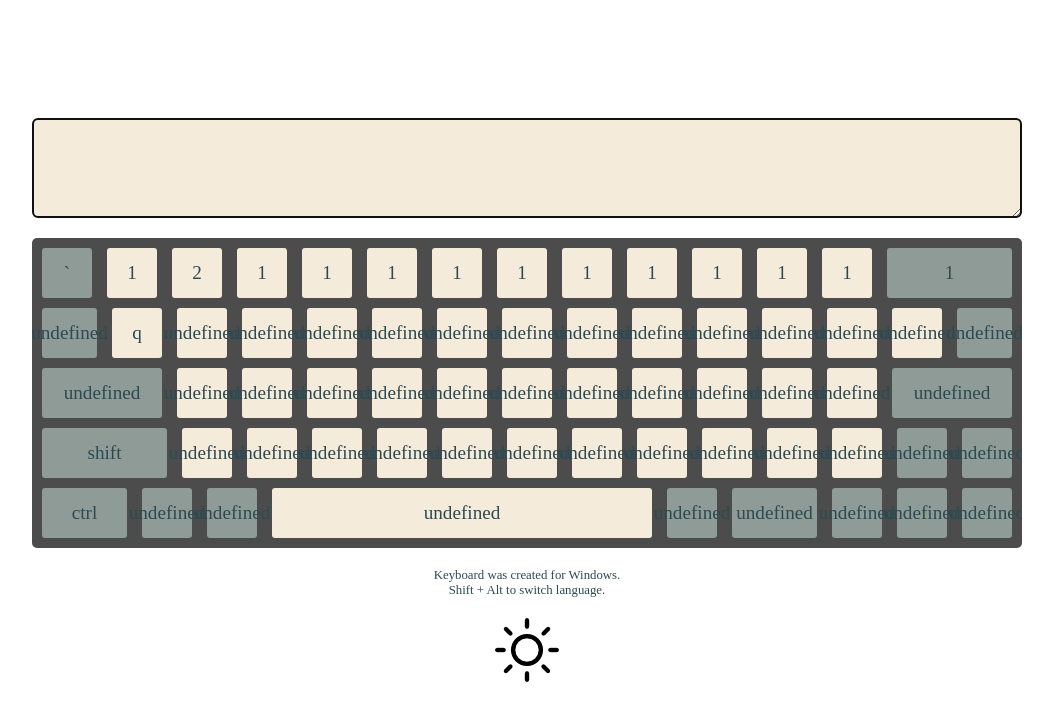
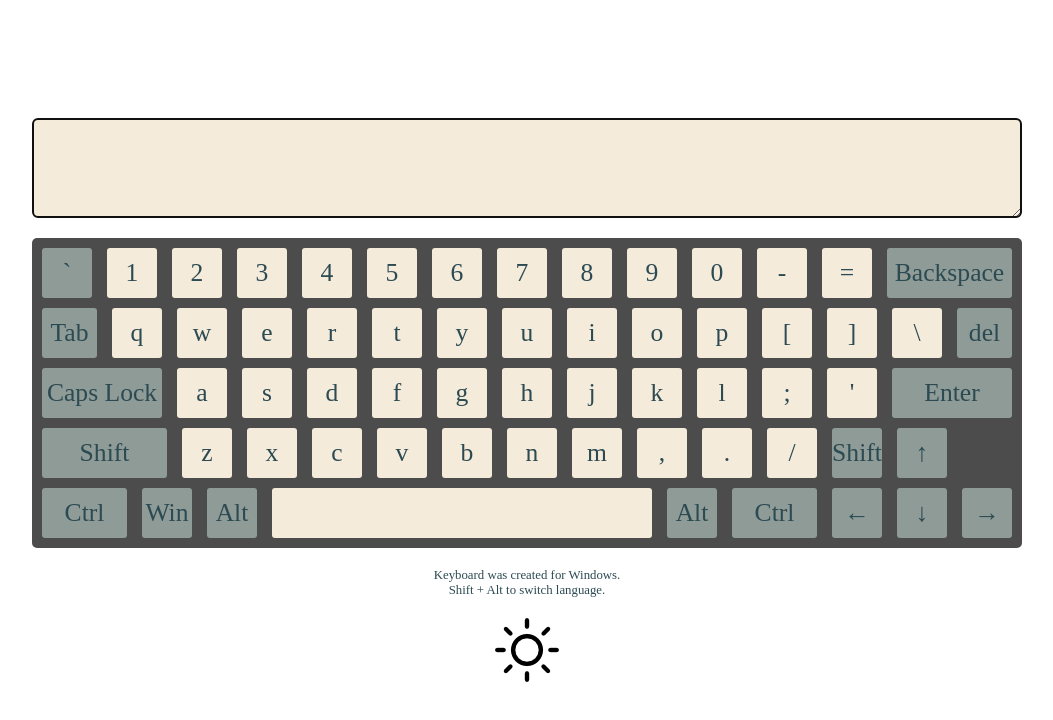
Before and after one commit to ivakos/virtual-keyboard, a plain HTML site: page virtual-keyboard/index.html in a window 1280 px wide. Shown: the whole page, without its empty margins (113-1166 px from the left). Drawn offline with Linux system fonts and the light colour scheme.

Commit message:
feat: add layouts

```diff
--- a/virtual-keyboard/script.js
+++ b/virtual-keyboard/script.js
@@ -1,37 +1,128 @@
-import { createlayoutKeyboard } from './startKeyboard.js';
+const currentLocal = "en";
+const layout = [
+  [createKey(192, '`', '~', 'ё', 'Ё'), createKey(49, 1, '!', 1, '!'), createKey(50, 2, '@', 2, '@'), createKey(51, 3, '#', 3, '#'), createKey(52, 4, '$', 4, '$'), createKey(53, 5, '%', 5, '%'), createKey(54, 6, '^', 6, '^'), createKey(55, 7, '&', 7, '&'), createKey(56, 8, '*', 8, '*'), createKey(57, 9, '(', 9, '('), createKey(48, 0, ')', 0, ')'), createKey(189, '-', '_', '-', '_'), createKey(187, '=', '+', '=', '+'), createKey(8, 'Backspace', 'Backspace', 'Backspace', 'Backspace')],
+  [createKey(9, 'Tab', 'Tab', 'Tab', 'Tab'), createKey(81, 'q', 'Q', 'й', 'Й'), createKey(87, 'w', 'W', 'ц', 'Ц'), createKey(69, 'e', 'E', 'у', 'У'), createKey(82, 'r', 'R', 'к', 'К'), createKey(84, 't', 'T', 'е', 'Е'), createKey(89, 'y', 'Y', 'н', 'Н'), createKey(85, 'u', 'U', 'г', 'Г'), createKey(73, 'i', 'I', 'ш', 'Ш'), createKey(79, 'o', 'O', 'щ', 'Щ'), createKey(80, 'p', 'P', 'з', 'З'), createKey(219, '[', '{', 'х', 'Х'), createKey(221, ']', '}', 'ъ', 'Ъ'), createKey(220, '\\', '|', '\\', '/'), createKey(46, 'del', 'del', 'del', 'del')],
+  [createKey(20, 'Caps Lock', 'Caps Lock', 'Caps Lock', 'Caps Lock'), createKey(65, 'a', 'A', 'ф', 'Ф'), createKey(83, 's', 'S', 'ы', 'Ы'), createKey(68, 'd', 'D', 'в', 'В'), createKey(70, 'f', 'F', 'а', 'А'), createKey(71, 'g', 'G', 'п', 'П'), createKey(72, 'h', 'H', 'р', 'Р'), createKey(74, 'j', 'J', 'о', 'О'), createKey(75, 'k', 'K', 'л', 'Л'), createKey(76, 'l', 'L', 'д', 'Д'), createKey(186, ';', ':', 'ж', 'Ж'), createKey(222, "'", '"', 'э', 'Э'), createKey(13, 'Enter', 'Enter', 'Enter', 'Enter')],
+  [createKey(16, "Shift", 'Shift', "Shift", 'Shift'), createKey(90, 'z', 'Z', 'я', 'Я'), createKey(88, 'x', 'X', 'ч', 'Ч'), createKey(67, 'c', 'C', 'с', 'С'), createKey(86, 'v', 'V', 'м', 'М'), createKey(66, 'b', 'B', 'и', 'И'), createKey(78, 'n', 'N', 'т', 'Т'), createKey(77, 'm', 'M', 'ь', 'Ь'), createKey(188, ',', '<', 'б', 'Б'), createKey(190, '.', '>', 'ю', 'Ю'), createKey(191, '/', '?', '.', ','), createKey(16, 'Shift', 'Shift', 'Shift', 'Shift'), createKey(38, '↑', '↑', '↑', '↑')],
+  [createKey(17, 'Ctrl', 'Ctrl', 'Ctrl', 'Ctrl'), createKey(91, 'Win', 'Win', 'Win', 'Win'), createKey(18, 'Alt', 'Alt', 'Alt', 'Alt'), createKey(32, '', '', '', ''), createKey(18, 'Alt', 'Alt', 'Alt', 'Alt'), createKey(17, 'Ctrl', 'Ctrl', 'Ctrl', 'Ctrl'), createKey(37, '←', '←', '←', '←'), createKey(40, '↓', '↓', '↓', '↓'), createKey(39, '→', '→', '→', '→')]
+]
 
+function createKey(keyCode, enValue, enSymbol, ruValue, ruSymbol) {
+  return {
+    code: keyCode,
+    en: enValue,
+    enSymbol: enSymbol,
+    ru: ruValue,
+    ruSymbol: ruSymbol,
+  }
+}
+
+const body = document.body;
+const wrapper = document.createElement('div');
+wrapper.className = "wrapper";
+body.append(wrapper);
+
+const textAreaField = document.createElement('textarea');
+textAreaField.className = "textAreaField";
+textAreaField.setAttribute("autofocus", "autofocus");
+wrapper.append(textAreaField);
+
+const keyboard = document.createElement('div');
+keyboard.className = "keyboard";
+wrapper.append(keyboard);
+
+for (let i = 0; i < layout.length; i++) {
+  const row = document.createElement('div');
+  row.className = "row";
+  keyboard.append(row);
+
+  for (let k = 0; k < layout[i].length; k++) {
+    const keyWrapper = document.createElement('div');
+    keyWrapper.className = "key-wrapper";
+    row.append(keyWrapper);
+
+    const key = document.createElement('p');
+    const letter = layout[i][k];
+    key.className = "key";
+
+    keyWrapper.onclick = (event) => {
+      if (event.target || event.target.firstElementChild) {
+        const textArea = document.getElementsByClassName("textAreaField")[0];
+        // textArea.value = textArea.value + event.target.firstElementChild.innerHTML;
+        console.log(event.target);
+      }
+    }
+
+    key.innerHTML = letter[currentLocal];
+    key.id = letter.code;
+
+    if ((i == 0 && (k == 0 || k == 13)) ||
+      (i == 1 && (k == 0 || k == 14)) ||
+      (i == 2 && (k == 0 || k == 12)) ||
+      (i == 3 && (k == 0 || k == 11 || k == 12)) ||
+      (i == 4 && (k != 3))) {
+      keyWrapper.classList.add('key-special');
+    }
+
+    keyWrapper.append(key);
+    layout[i][k] = keyWrapper;
+  }
+}
+
+layout[0][13].classList.add('backspace');
+
+layout[1][0].classList.add('tab');
+layout[1][14].classList.add('delete');
+
+layout[2][0].classList.add('caps-lock');
+layout[2][12].classList.add('enter');
+
+layout[3][0].classList.add('shift');
+
+layout[4][0].classList.add('ctrl');
+layout[4][3].classList.add('space');
+layout[4][5].classList.add('ctrl');
+
+const description = document.createElement('div');
+description.className = "description";
+description.innerHTML = "Keyboard was created for Windows. <br>Shift + Alt to switch language."
+wrapper.append(description);
+
+// ----------------------------- SWITCH THEME
+const switchTheme = document.createElement('div');
+switchTheme.className = "switch-theme";
+wrapper.append(switchTheme);
+
+const keysWrapper = document.querySelectorAll('.key-wrapper');
+const keys = document.querySelectorAll('.key');
+const lightTheme = [body, textAreaField, keyboard, description];
+switchTheme.addEventListener('click', () => {
+  switchTheme.classList.toggle('active')
+  lightTheme.forEach((element) => element.classList.toggle('dark'));
+  keys.forEach((element) => element.classList.toggle('dark'));
+})
+// -----------------------------END SWITCH THEME
 
 const functionalKeys = [16];
 
-
-
-initialize();
-function initialize() {
-  createlayoutKeyboard();
-
-}
-
-
 addEventListener("keydown", (event) => {
   document.getElementById(event.keyCode).parentNode.classList.add("click");
-  if(document.activeElement.classList[0] !==  "textAreaField" && !functionalKeys.includes(event.keyCode)) {
+  if (document.activeElement.classList[0] !== "textAreaField" && !functionalKeys.includes(event.keyCode)) {
     const textArea = document.getElementsByClassName("textAreaField")[0];
     textArea.value = textArea.value + event.key;
   }
-  if(event.keyCode === 16) {
-    document.getElementById("49").innerHTML = "!";
+  if (event.keyCode === 16) {
+
   }
 
 });
 
 addEventListener("keyup", (event) => {
-  setTimeout(() =>
-  {
+  setTimeout(() => {
     document.getElementById(event.keyCode).parentNode.classList.remove("click");
-    if(event.keyCode === 16) {
+    if (event.keyCode === 16) {
       document.getElementById("49").innerHTML = "1";
     }
   }
-  , 300)
-
+    , 100)
 });
--- a/virtual-keyboard/startKeyboard.js
+++ /dev/null
@@ -1,103 +0,0 @@
-function createKey(keyCode, enValue, ruValue, enSymbol, ruSymbol) {
-  return {
-    code: keyCode,
-    en: enValue,
-    enSymbol: enSymbol,
-    ru: ruValue,
-    ruSymbol: ruSymbol,
-  }
-}
-
-const layout = [
-  [createKey(192, '`', '~', 'ё', 'Ё'), createKey(49, 1, 1, "!"), createKey(50, 2, 2), createKey(49, 1, 1, "!"), createKey(49, 1, 1, "!"), createKey(49, 1, 1, "!"), createKey(49, 1, 1, "!"), createKey(49, 1, 1, "!"), createKey(49, 1, 1, "!"), createKey(49, 1, 1, "!"), createKey(49, 1, 1, "!"), createKey(49, 1, 1, "!"), createKey(49, 1, 1, "!"), createKey(49, 1, 1, "!")],
-  ["", createKey(81, 'q', 'й'), "", "", "", "", "", "", "", "", "", "", "", "", ""],
-  ["", "", "", "", "", "", "", "", "", "", "", "", ""],
-  [createKey(16, "shift", 'shift'), "", "", "", "", "", "", "", "", "", "", "", "", ""],
-  [createKey(17, 'ctrl', 'ctrl'), "", "", "", "", "", "", "", ""]
-]
-
-function createlayoutKeyboard() {
-  const body = document.body;
-  const wrapper = document.createElement('div');
-  wrapper.className = "wrapper";
-  body.append(wrapper);
-
-  const textAreaField = document.createElement('textarea');
-  textAreaField.className = "textAreaField";
-  textAreaField.setAttribute("autofocus", "autofocus");
-  wrapper.append(textAreaField);
-
-  const keyboard = document.createElement('div');
-  keyboard.className = "keyboard";
-  wrapper.append(keyboard);
-  const currentLocal = "en";
-
-  for (let i = 0; i < layout.length; i++) {
-    const row = document.createElement('div');
-    row.className = "row";
-    keyboard.append(row);
-
-    for (let k = 0; k < layout[i].length; k++) {
-      const keyWrapper = document.createElement('div');
-      keyWrapper.className = "key-wrapper";
-      row.append(keyWrapper);
-
-      const key = document.createElement('p');
-      const letter = layout[i][k];
-      key.className = "key";
-
-      key.onclick = (event) => {
-        const textArea = document.getElementsByClassName("textAreaField")[0];
-        textArea.value = textArea.value + event.target.innerHTML;
-      }
-
-      key.innerHTML = letter[currentLocal];
-      key.id = letter.code;
-
-      if ((i == 0 && (k == 0 || k == 13)) ||
-        (i == 1 && (k == 0 || k == 14)) ||
-        (i == 2 && (k == 0 || k == 12)) ||
-        (i == 3 && (k == 0 || k == 12 || k == 13)) ||
-        (i == 4 && (k != 3))) {
-        keyWrapper.classList.add('key-special');
-      }
-
-      keyWrapper.append(key);
-      layout[i][k] = keyWrapper;
-    }
-  }
-
-  layout[0][13].classList.add('backspace');
-
-  layout[1][0].classList.add('tab');
-  layout[1][14].classList.add('delete');
-
-  layout[2][0].classList.add('caps-lock');
-  layout[2][12].classList.add('enter');
-
-  layout[3][0].classList.add('shift');
-
-  layout[4][0].classList.add('ctrl');
-  layout[4][3].classList.add('space');
-  layout[4][5].classList.add('ctrl');
-
-  const description = document.createElement('div');
-  description.className = "description";
-  description.innerHTML = "Keyboard was created for Windows. <br>Shift + Alt to switch language."
-  wrapper.append(description);
-
-  const switchTheme = document.createElement('div');
-  switchTheme.className = "switch-theme";
-  wrapper.append(switchTheme);
-
-  const keysWrapper = document.querySelectorAll('.key-wrapper');
-  const keys = document.querySelectorAll('.key');
-  const lightTheme = [body, textAreaField, keyboard, description];
-  switchTheme.addEventListener('click', () => {
-    switchTheme.classList.toggle('active')
-    lightTheme.forEach((element) => element.classList.toggle('dark'));
-    keys.forEach((element) => element.classList.toggle('dark'));
-  })
-}
-
-export { createlayoutKeyboard }
--- a/virtual-keyboard/style.css
+++ b/virtual-keyboard/style.css
@@ -120,7 +120,7 @@ body.dark {
   gap: 15px;
 }
 
-.key-wrapper{
+.key-wrapper {
   padding: 3px;
   width: 50px;
   height: 50px;
@@ -135,7 +135,7 @@ body.dark {
 
 .key {
   color: inherit;
-  font-size: 1.2rem;
+  font-size: 1.6rem;
 }
 
 
@@ -147,7 +147,6 @@ body.dark {
 
 
 .key-wrapper:hover {
-  opacity: 0.7;
   cursor: pointer;
   transform: scale(95%);
   transition: all 0.1s;
@@ -162,6 +161,7 @@ body.dark {
 .key.dark {
   background: linear-gradient(90deg, pink, red, orange);
   background-size: 500% 500%;
+  background-clip: text;
   -webkit-animation: AnimationName 5s cubic-bezier(0, 0, 1, 1) infinite;
   -moz-animation: AnimationName 5s cubic-bezier(0, 0, 1, 1) infinite;
   animation: AnimationName 5s cubic-bezier(0, 0, 1, 1) infinite;
```
